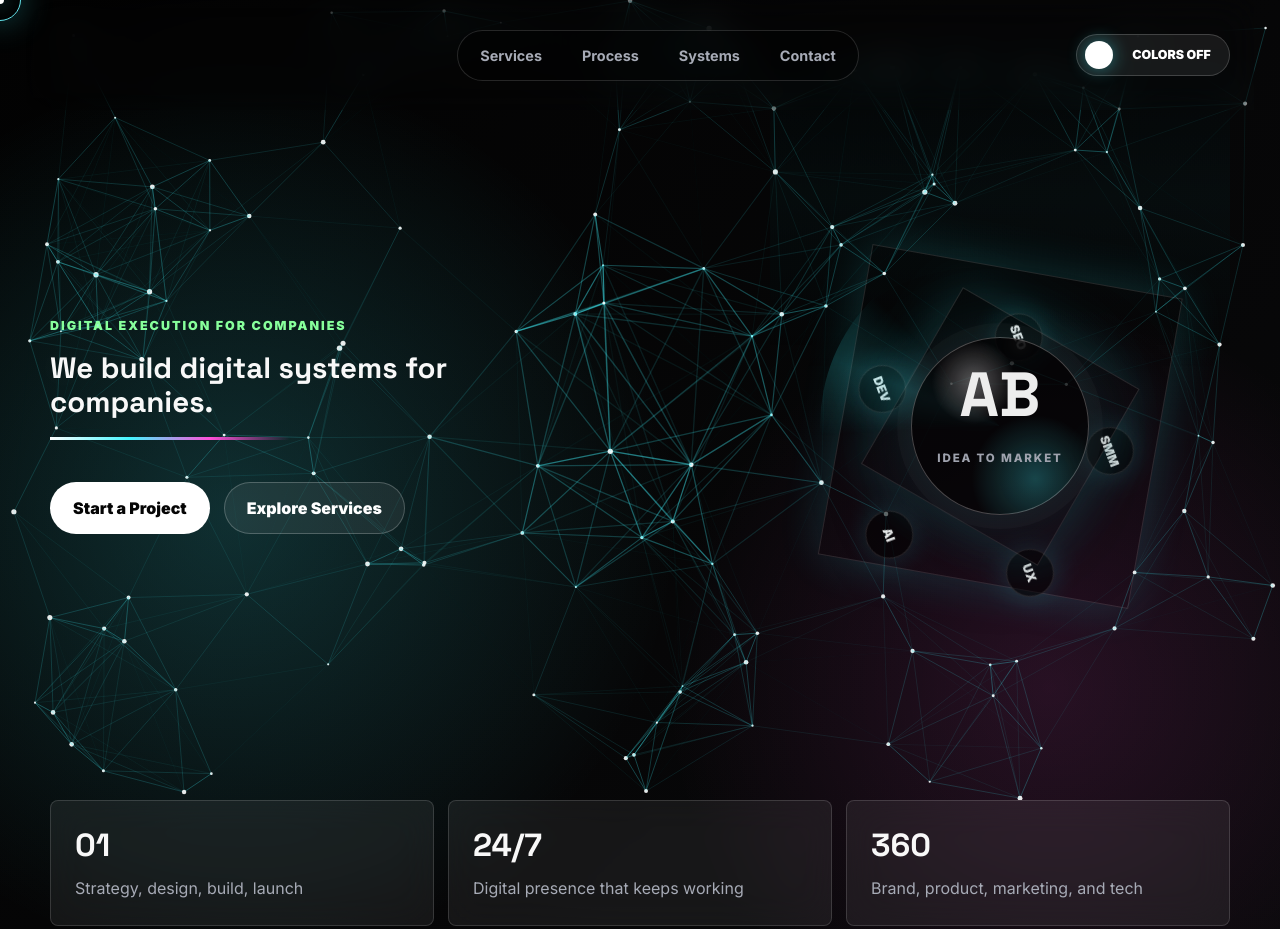
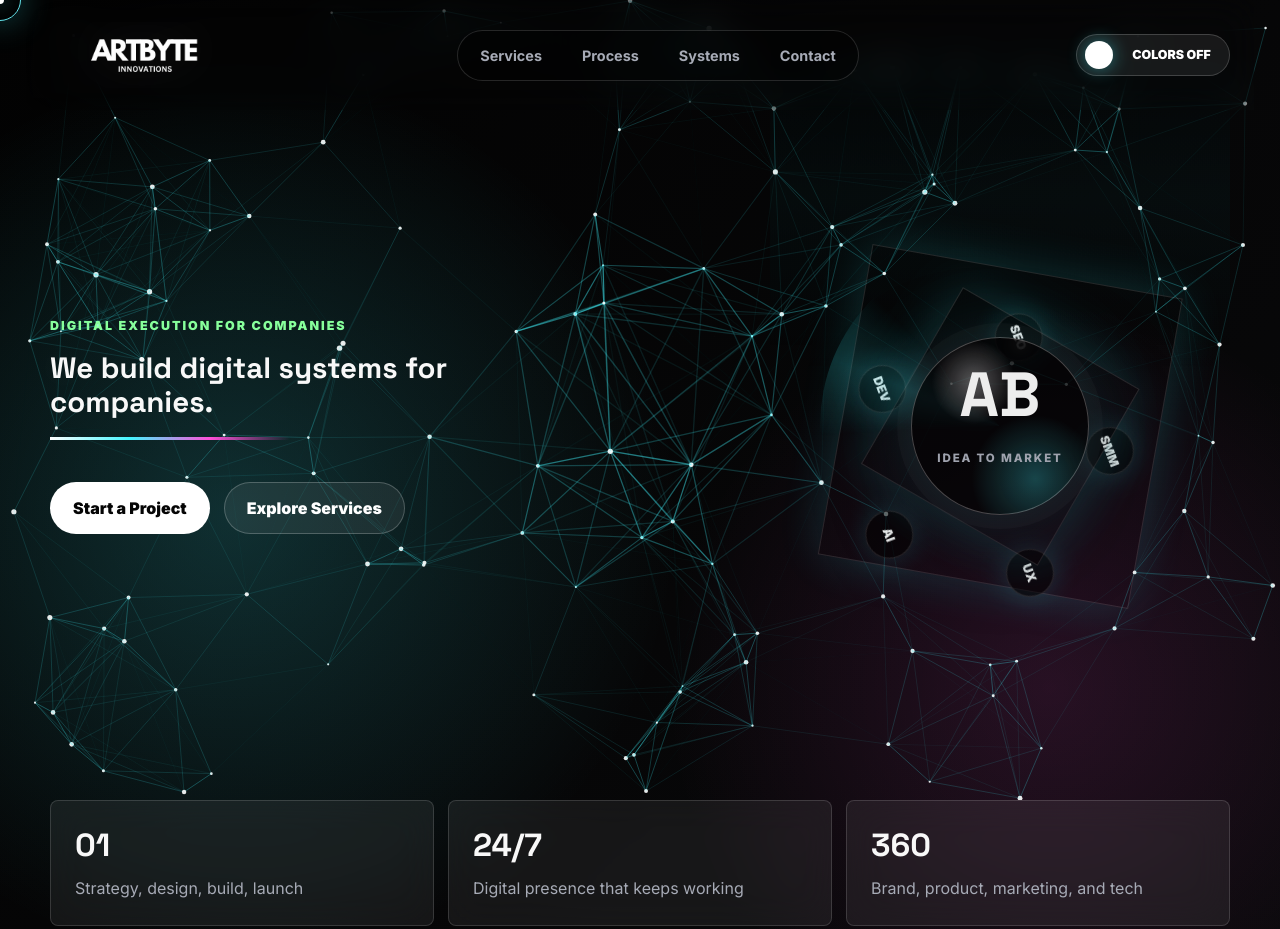
Before and after one commit to ananyakushwaha/artbyte-website, a plain HTML site: page index.html in a window 1280 px wide. Shown: the top 929 px of the page. Drawn offline with Linux system fonts and the light colour scheme; animation ran at ten frames a second.

Commit message:
Update index.html

```diff
--- a/index.html
+++ b/index.html
@@ -24,7 +24,7 @@
 
     <header class="site-header">
       <a class="brand magnetic" href="#top" aria-label="Artbyte Innovations home">
-        <img class="brand-logo" src="assets/Artbyte Logo.png" alt="Artbyte Innovations logo" />
+        <img class="brand-logo" src="Artbyte-logo.png" alt="Artbyte Innovations logo" />
       </a>
 
       <button class="nav-toggle magnetic" type="button" aria-label="Open navigation" aria-expanded="false">
```
